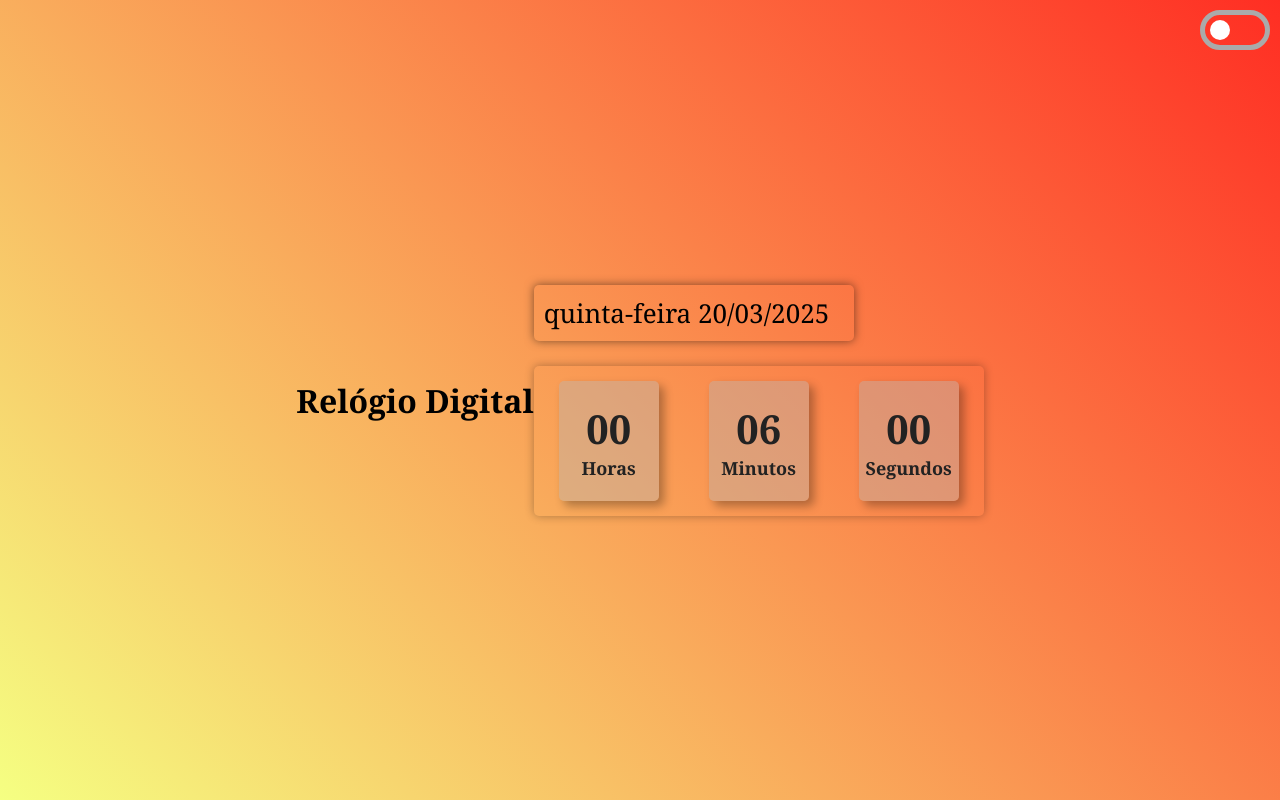
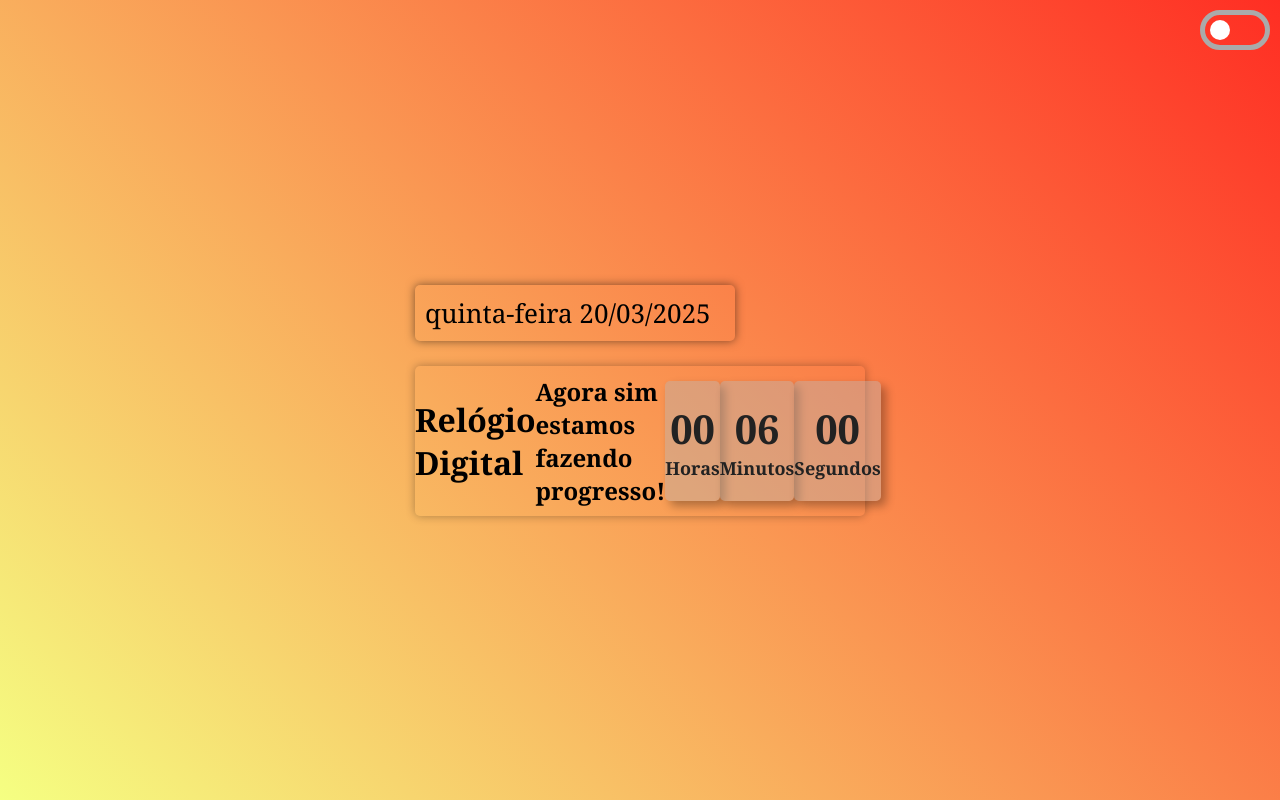
Before and after one commit to lucasxnarezzi/relogio-digital, a plain HTML site: page index.html in a window 1280 px wide. Drawn offline with Linux system fonts and the light colour scheme.

Commit message:
progresso

```diff
--- a/index.html
+++ b/index.html
@@ -8,11 +8,12 @@
     <link rel="shortcut icon" href="wristwatch.png" type="image/x-icon">
 </head>
 <body>
-    <h1>Relógio Digital</h1>
     <div id="theme"></div>
     <div class="fundo">
         <div id="diaAtual"></div>
         <div class="container">
+            <h1>Relógio Digital</h1>
+            <h2>Agora sim estamos fazendo progresso!</h2>
             <div class="quadro">
                 <span id="horas"></span>
                 <span class="tempo">Horas</span>
```
